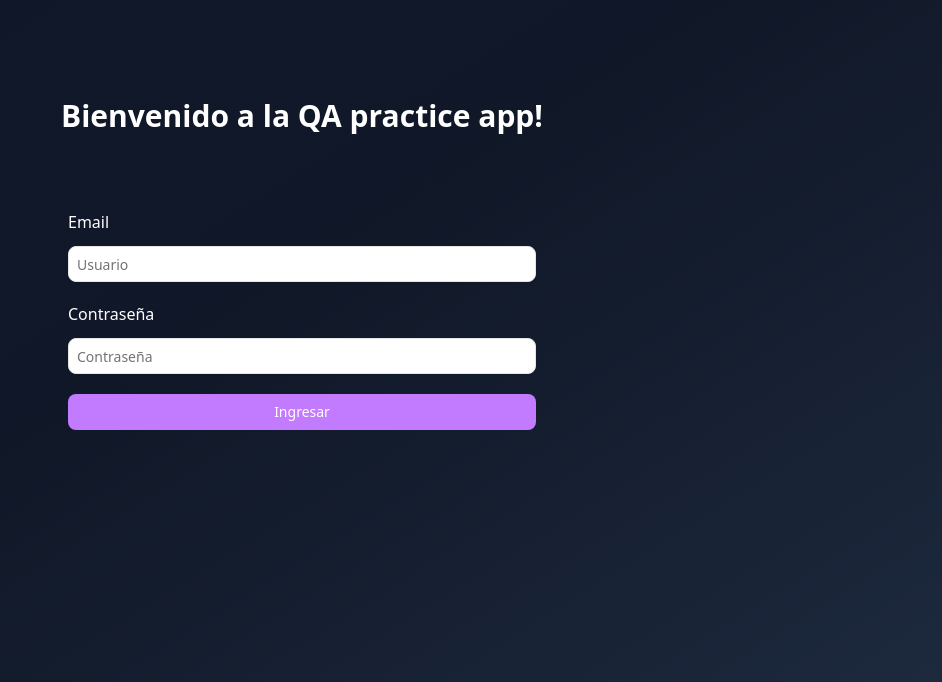
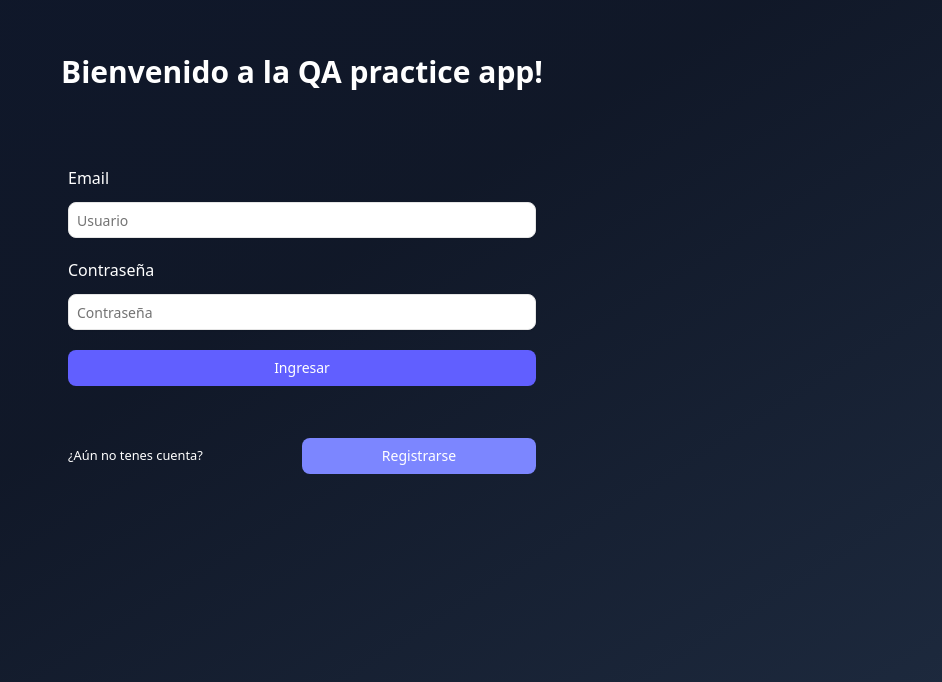
Before and after one commit to JuanHeredia3/qa-practice-app, a React app in the folder frontend/: page / in a window 1280 px wide. Shown: the part 118-800 px from the top of the page, without its empty margins (338-1280 px from the left). Built offline with nearby package versions, Linux system fonts and the light colour scheme; the HTML template or start-up script is replaced by a standard one.

Commit message:
Add SignupPage

```diff
--- a/frontend/src/features/Auth/components/LoginForm.tsx
+++ b/frontend/src/features/Auth/components/LoginForm.tsx
@@ -2,10 +2,12 @@ import { Button } from "@/components/ui/button";
 import { useAuth } from "../hooks/useAuth";
 import { useLogin } from "../hooks/useLogin";
 import { Input } from "@/components/ui/input";
+import { useNavigate } from "react-router";
 
 export const LoginForm = () => {
   const { login } = useAuth();
   const { setUsername, setPassword, handleLogin } = useLogin({ login });
+  const navigation = useNavigate();
 
   return (
     <form
@@ -44,8 +46,17 @@ export const LoginForm = () => {
 
       <Button
         type="submit"
-        className="bg-purple-400 hover:bg-purple-500 text-white p-2 rounded-md w-full"
+        className="bg-indigo-500 hover:bg-purple-500 text-white p-2 rounded-md w-full"
       >Ingresar</Button>
+
+      <div className="flex gap-3 justify-between items-center mt-10">
+        <small className="font-thin">¿Aún no tenes cuenta?</small>
+        <Button
+          type="submit"
+          className="bg-indigo-400 hover:bg-purple-400 text-white p-2 rounded-md w-[50%]"
+          onClick={() => navigation("/signup")}
+        >Registrarse</Button>
+      </div>
     </form>
   )
 }
--- /dev/null
+++ b/frontend/src/pages/SignupPage.tsx
@@ -0,0 +1,5 @@
+export const SignupPage = () => {
+  return (
+    <div>SignupPage</div>
+  )
+}
--- a/frontend/src/routes/AppRouter.tsx
+++ b/frontend/src/routes/AppRouter.tsx
@@ -1,6 +1,7 @@
 import { createBrowserRouter, Navigate } from "react-router";
 import { PublicRoute } from "./PublicRoute";
 import { LoginPage } from "@/pages/LoginPage";
+import { SignupPage } from "@/pages/SignupPage";
 
 export const appRouter = createBrowserRouter([
   {
@@ -8,6 +9,10 @@ export const appRouter = createBrowserRouter([
     element: <PublicRoute children={<LoginPage />} />
   },
   {
+    path:'/signup',
+    element: <PublicRoute children={<SignupPage />} />
+  },
+  {
     path: '*',
     element: <Navigate to='/' />
   }
```
